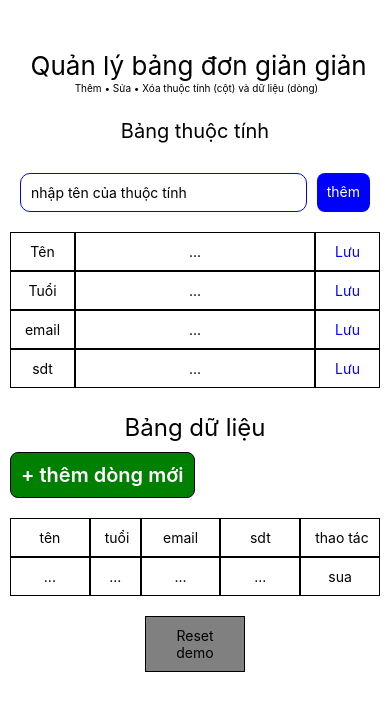
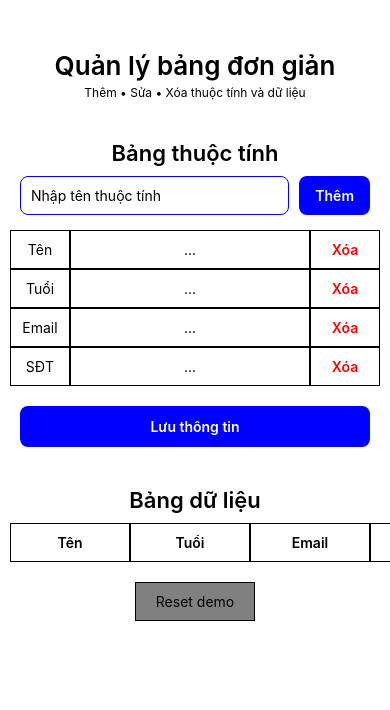
Before and after one commit to longngoptit-lab/project1, a React Native app: screen / in a window 390 px wide. Shown: the top 710 px of the page. Built offline with nearby package versions, Linux system fonts and the light colour scheme.

Commit message:
thêm tính năng sửa và xoá cột

```diff
--- a/App.tsx
+++ b/App.tsx
@@ -4,171 +4,277 @@ import {
   Text,
   TextInput,
   Pressable,
-  FlatList,
-  Alert,
   SafeAreaView,
-  StatusBar,
   ScrollView,
   StyleSheet,
-  Modal,
 } from 'react-native';
 
+export default function App() {
+  const defaultColumns = ['Tên', 'Tuổi', 'Email', 'SĐT'];
 
-export default function app(){
-   const [name, setName] = useState('');
-  return(
+  const [columnName, setColumnName] = useState('');
+  const [columns, setColumns] = useState(defaultColumns);
+  const [form, setForm] = useState({});
+  const [rows, setRows] = useState([]);
 
+  const addColumn = () => {
+    const name = columnName.trim();
+    if (name === '') return;
+
+    setColumns([...columns, name]);
+    setColumnName('');
+  };
+
+  const deleteColumn = (column) => {
+    setColumns(columns.filter((item) => item !== column));
+
+    const newForm = { ...form };
+    delete newForm[column];
+    setForm(newForm);
+
+    const newRows = rows.map((row) => {
+      const newRow = { ...row };
+      delete newRow[column];
+      return newRow;
+    });
+
+    setRows(newRows);
+  };
+
+  const changeValue = (column, value) => {
+    setForm({
+      ...form,
+      [column]: value,
+    });
+  };
+
+  const saveData = () => {
+    const isEmpty = columns.every((column) => {
+      return !form[column] || form[column].trim() === '';
+    });
+
+    if (isEmpty) return;
+
+    const newRow = {};
+
+    columns.forEach((column) => {
+      newRow[column] = form[column] || '';
+    });
+
+    setRows([...rows, newRow]);
+    setForm({});
+  };
+
+  const resetDemo = () => {
+    setColumns(defaultColumns);
+    setForm({});
+    setRows([]);
+    setColumnName('');
+  };
+
+  return (
     <SafeAreaView style={styles.container}>
       <ScrollView>
+        <Text style={styles.title}>Quản lý bảng đơn giản</Text>
 
-      <View>
-        <Text style={{textAlign: 'center',paddingTop:50, fontSize:26}}> Quản lý bảng đơn giản giản</Text>
-        <Text style={{marginTop:1,marginBottom:20,fontSize:10, textAlign: 'center' }}> Thêm • Sửa • Xóa thuộc tính (cột) và dữ liệu (dòng)</Text>
-      </View>
+        <Text style={styles.subtitle}>
+          Thêm • Sửa • Xóa thuộc tính và dữ liệu
+        </Text>
 
-      <View>
-        <Text style={{marginTop:5,marginBottom:10,fontSize:20, textAlign: 'center' }}> Bảng thuộc tính </Text>
-      </View>
+        <Text style={styles.sectionTitle}>Bảng thuộc tính</Text>
 
-    <View style={{flexDirection: 'row', margin:20}}>
-       <TextInput style={styles.an} placeholder='nhập tên của thuộc tính'/>
-       <Pressable style={({ pressed }) => ({backgroundColor: pressed ? 'green' : 'blue',padding: 10, borderRadius: 8, alignItems: 'center',})}>
-  <Text style={{ color: 'white' }}>thêm</Text>
-</Pressable>
-    </View>
-  <View style={styles.row}>
-    <Text style={styles.cell}>Tên</Text>
-    <TextInput style={styles.long} placeholder="..."/>
-    <Pressable style={styles.pressed}>
-  <Text style={{color:'blue'}}>Lưu</Text>
+        <View style={styles.addRow}>
+          <TextInput
+            style={styles.addInput}
+            placeholder="Nhập tên thuộc tính"
+            value={columnName}
+            onChangeText={setColumnName}
+          />
+
+          <Pressable style={styles.addButton} onPress={addColumn}>
+            <Text style={styles.buttonText}>Thêm</Text>
           </Pressable>
         </View>
 
+        {columns.map((column, index) => (
+          <View style={styles.row} key={index}>
+            <Text style={styles.nameCell}>{column}</Text>
 
-  <View style={styles.row}>
-    <Text style={styles.cell}>Tuổi</Text>
-    <TextInput style={styles.long} placeholder="..."/>
-    <Pressable style={styles.pressed}>
-  <Text style={{color:'blue'}}>Lưu</Text>
+            <TextInput
+              style={styles.inputCell}
+              placeholder="..."
+              value={form[column] || ''}
+              onChangeText={(text) => changeValue(column, text)}
+            />
+
+            <Pressable
+              style={styles.deleteButton}
+              onPress={() => deleteColumn(column)}
+            >
+              <Text style={styles.deleteText}>Xóa</Text>
             </Pressable>
           </View>
+        ))}
 
+        <Pressable style={styles.saveButton} onPress={saveData}>
+          <Text style={styles.buttonText}>Lưu thông tin</Text>
+        </Pressable>
 
-  <View style={styles.row}>
-    <Text style={styles.cell}>email</Text>
-   <TextInput style={styles.long} placeholder="..."/>
-    <Pressable style={styles.pressed}>
-  <Text style={{color:'blue'}}>Lưu</Text>
-</Pressable>
+        <Text style={styles.sectionTitle}>Bảng dữ liệu</Text>
+
+        <ScrollView horizontal>
+          <View>
+            <View style={styles.tableRow}>
+              {columns.map((column, index) => (
+                <Text style={styles.tableHeader} key={index}>
+                  {column}
+                </Text>
+              ))}
             </View>
 
-  <View style={styles.row}>
-    <Text style={styles.cell}>sdt</Text>
-    <TextInput style={styles.long} placeholder="..."/>
-    <Pressable style={styles.pressed}>
-  <Text style={{color:'blue'}}>Lưu</Text>
-</Pressable>
+            {rows.map((row, rowIndex) => (
+              <View style={styles.tableRow} key={rowIndex}>
+                {columns.map((column, columnIndex) => (
+                  <Text style={styles.tableCell} key={columnIndex}>
+                    {row[column]}
+                  </Text>
+                ))}
               </View>
-
-  <View>
-    <Text style={{marginTop:25,marginBottom:10,fontSize:24,textAlign:'center'}}>Bảng dữ liệu</Text>
-  </View>
-  <View>
-    <View style={styles.row}>
-      <Pressable
-       style={({pressed}) => ({padding:10,backgroundColor: pressed ? 'grey':'green',borderWidth:1,marginBottom:20,borderRadius:8})}>
-        <Text style={{fontWeight:'600',fontSize:20,color:'white'}}>
-          + thêm dòng mới
-        </Text>
-      </Pressable>
-    </View>
-    <View style={styles.row}>
-      <Text style={styles.hihi}> tên </Text>
-      <Text style={styles.cell}> tuổi </Text>
-      <Text style={styles.hihi}> email </Text>
-      <Text style={styles.hihi}> sdt </Text>
-      <Text style={styles.hihi}> thao tác </Text>
-    </View>
-    <View style={styles.row}>
-      <Text style={styles.hihi}> ... </Text>
-      <Text style={styles.cell}> ... </Text>
-      <Text style={styles.hihi}> ... </Text>
-      <Text style={styles.hihi}> ... </Text>
-      <Text style={styles.hihi}> sua </Text>
-    </View>
-  </View>
-  <View>
-    <Pressable style ={({pressed}) =>({backgroundColor : pressed ? 'green':'grey', flex: 1,
-    justifyContent: 'center',
-    alignSelf: 'center',width: 100,
-      borderWidth: 1,
-      padding: 10, margin:20})}>
-  <Text style={{textAlign: 'center',}}>Reset demo</Text>
-</Pressable>
+            ))}
           </View>
         </ScrollView>
+
+        <Pressable style={styles.resetButton} onPress={resetDemo}>
+          <Text style={styles.resetText}>Reset demo</Text>
+        </Pressable>
+      </ScrollView>
     </SafeAreaView>
-
   );
 }
+
 const styles = StyleSheet.create({
-  container:
-  {
-     flex:1,
+  container: {
+    flex: 1,
   },
-  column:
-  {
-    flexDirection: 'column',
-    marginTop:20
+
+  title: {
+    textAlign: 'center',
+    paddingTop: 50,
+    fontSize: 26,
+    fontWeight: '600',
   },
+
+  subtitle: {
+    marginTop: 4,
+    marginBottom: 20,
+    fontSize: 12,
+    textAlign: 'center',
+  },
+
+  sectionTitle: {
+    marginTop: 20,
+    marginBottom: 10,
+    fontSize: 22,
+    textAlign: 'center',
+    fontWeight: '600',
+  },
+
+  addRow: {
+    flexDirection: 'row',
+    marginHorizontal: 20,
+    marginBottom: 15,
+  },
+
+  addInput: {
+    flex: 1,
+    borderWidth: 1,
+    borderColor: 'blue',
+    borderRadius: 8,
+    padding: 10,
+    marginRight: 10,
+  },
+
+  addButton: {
+    backgroundColor: 'blue',
+    paddingHorizontal: 16,
+    justifyContent: 'center',
+    borderRadius: 8,
+  },
+
   row: {
     flexDirection: 'row',
-    marginLeft:10,
-    marginRight:10,
+    marginHorizontal: 10,
   },
 
-  cell: {
+  nameCell: {
+    width: 90,
+    borderWidth: 1,
+    padding: 10,
+    textAlign: 'center',
+  },
+
+  inputCell: {
     flex: 1,
     borderWidth: 1,
-   padding:10,
+    padding: 10,
     textAlign: 'center',
   },
-  long:{
-    flex:4,
+
+  deleteButton: {
+    width: 70,
     borderWidth: 1,
-  padding:10,
+    padding: 10,
+    alignItems: 'center',
+  },
+
+  deleteText: {
+    color: 'red',
+    fontWeight: '600',
+  },
+
+  saveButton: {
+    backgroundColor: 'blue',
+    margin: 20,
+    padding: 12,
+    borderRadius: 8,
+    alignItems: 'center',
+  },
+
+  buttonText: {
+    color: 'white',
+    fontWeight: '600',
+  },
+
+  tableRow: {
+    flexDirection: 'row',
+    marginHorizontal: 10,
+  },
+
+  tableHeader: {
+    width: 120,
+    borderWidth: 1,
+    padding: 10,
+    textAlign: 'center',
+    fontWeight: '600',
+  },
+
+  tableCell: {
+    width: 120,
+    borderWidth: 1,
+    padding: 10,
     textAlign: 'center',
   },
-  hihi:{
-    flex:2,
+
+  resetButton: {
+    backgroundColor: 'gray',
+    alignSelf: 'center',
+    width: 120,
+    padding: 10,
+    margin: 20,
     borderWidth: 1,
-  padding:10,
+  },
+
+  resetText: {
     textAlign: 'center',
   },
-  em:{padding:10,
-    textAlign: 'center',
-    borderWidth: 2,
-    marginRight:150,
-    marginLeft:150,
-    marginTop:10,
-    borderRadius: 8,
-    backgroundColor:'grey',
-
-  },
-   pressed:{
-    flex:1,
-  padding:10,
-  justifyContent:'center',
-  alignItems:'center',
-  borderWidth:1,
-},
-an:{
-   borderWidth:1,
-   flex:6,
-  padding:10,
-  marginRight:10,
-  borderRadius:10,
-  borderColor:'blue'
-   }
-,
-})
+});
```
Lines whose indentation alone changed are shown as unchanged.
